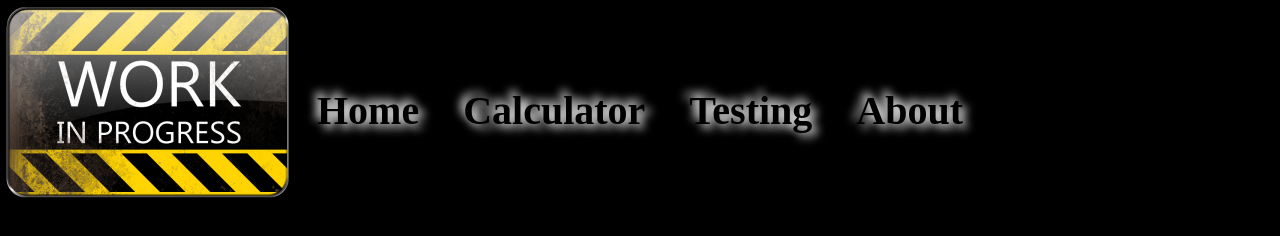
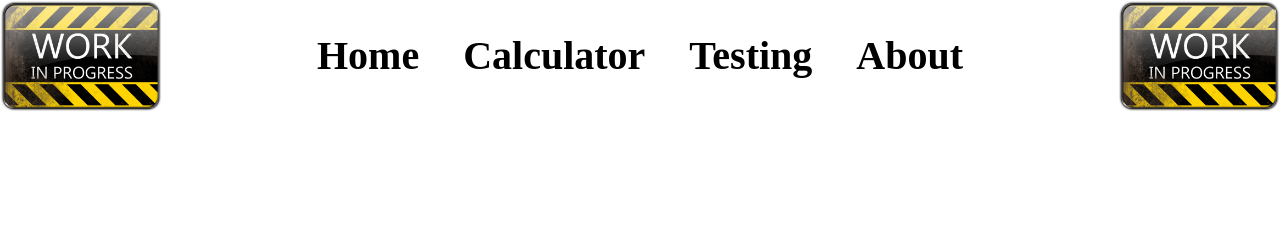
Before and after one commit to nabil-hammami/POC, a plain HTML site: page HTML/menu.html in a window 1280 px wide. Drawn offline with Linux system fonts and the light colour scheme.

Commit message:
End of CSS course

```diff
--- a/CSS/style.css
+++ b/CSS/style.css
@@ -7,9 +7,19 @@ article {
 /* CLASSES */
 
 .Main_Body {
-    background-color: black;
-    background-image: url("../IMG/Work_In_Progress.png");
+    background: -moz-linear-gradient(rgb(8, 54, 70), black, rgb(8, 54, 70));
+    background-image: url("../IMG/Work_In_Progress.png"), url("../IMG/Work_In_Progress.png");
+    background-position: left, right;
     background-repeat: no-repeat;
+    background-size: contain;
+}
+
+h1.menu {
+    transition: transform 2s
+}
+
+h1.menu:hover {
+    transform: rotateY(360deg);
 }
 
 a.menu:link {
@@ -19,6 +29,8 @@ a.menu:link {
     text-shadow: -4px -5px 10px white, 5px 4px 10px white;
     padding-right: 20px;
     padding-left: 20px;
+    transition-property: all;
+    transition-duration: 1s;
 }
 
 a.menu:visited {
@@ -32,9 +44,11 @@ a.menu:visited {
 a.menu:hover {
     color: black;
     font-size: 30pt;
-    text-shadow: -4px -5px 20px white, 5px 4px 20px rgb(118, 228, 103);
+    text-shadow: -4px -5px 20px white, 5px 4px 20px yellow;
     padding-right: 20px;
     padding-left: 20px;
+    width: 100px;
+    transform: rotateX(180deg)
 }
 
 a.menu:active {
@@ -53,6 +67,7 @@ a.menu:active {
     color: white;
     background-color: black;
     text-align: center;
+    font-size: 20px;
 }
 
 .Gherkin_functionnality {
--- a/HTML/menu.html
+++ b/HTML/menu.html
@@ -7,19 +7,19 @@
 </head>
 
 <body class="Main_Body">
-    <table align="center" style="height:204px">
+    <table align="center">
         <tr>
             <td>
-                <h1> <a class="menu" href="./empty.html" target="frame_1">Home</a></h1>
+                <h1 class="menu"> <a class="menu" href="./home.html" target="main_frame_left">Home</a></h1>
             </td>
             <td>
-                <h1> <a class="menu" href="#" target="frame_1">Calculator</a></h1>
+                <h1 class="menu"> <a class="menu" href="./empty.html" target="main_frame_left">Calculator</a></h1>
             </td>
             <td>
-                <h1> <a class="menu" href="./test.html" target="frame_1">Testing</a> </h1>
+                <h1 class="menu"> <a class="menu" href="./test.html" target="main_frame_left">Testing</a> </h1>
             </td>
             <td>
-                <h1> <a class="menu" href="#" target="frame_1">About</a></h1>
+                <h1 class="menu"> <a class="menu" href="./empty.html" target="main_frame_left">About</a></h1>
             </td>
         </tr>
     </table>
```
Also changed, not shown: HTML/footer.html (added, +26 -0 lines), HTML/home.html (added, +15 -0 lines), index.html (+3 -20 lines).
